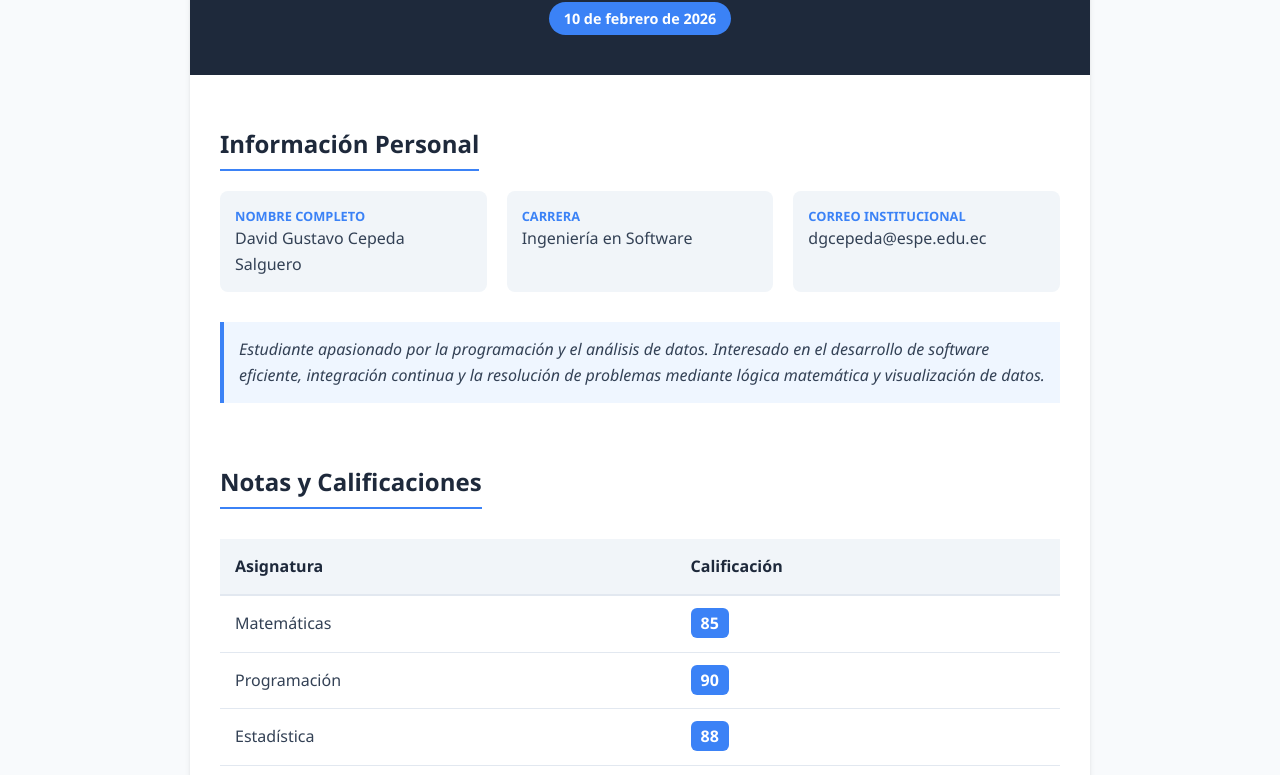
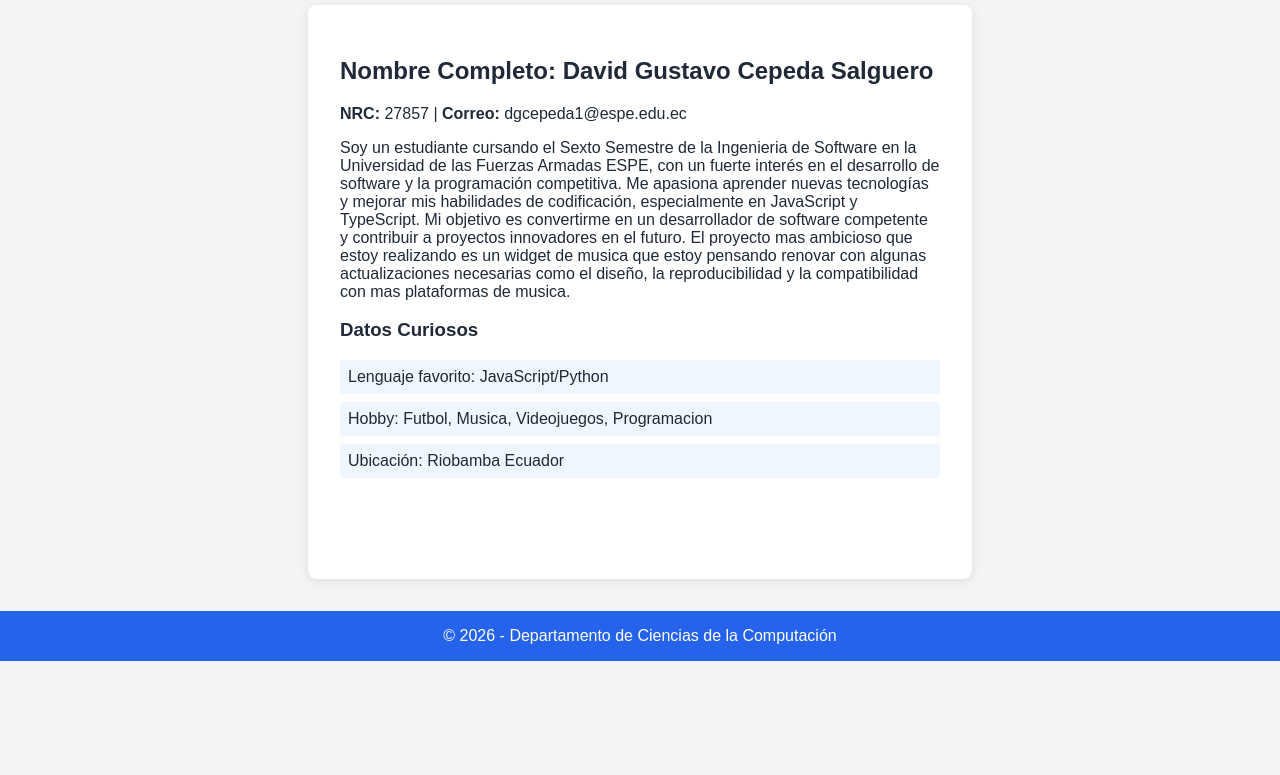
Before and after one commit to davidcepeda1/ExamenP3_Pruebas, a website: page public/index.html in a window 1280 px wide. Shown: the part 139-914 px from the top of the page. After the commit the page ends 800 px from the top, so only its background shows below. Drawn offline with Linux system fonts and the light colour scheme.

Commit message:
Examen Cepeda David P3 Pruebas

```diff
--- a/public/index.html
+++ b/public/index.html
@@ -2,196 +2,39 @@
 <html lang="es">
 <head>
     <meta charset="UTF-8">
-    <meta name="viewport" content="width=device-width, initial-scale=1.0">
-    <title>Perfil Académico — David Gustavo Cepeda Salguero</title>
+    <title>Perfil — Clima & Conversión</title>
     <style>
-        :root {
-            --primary-color: #1e293b;
-            --accent-color: #3b82f6;
-            --bg-color: #f8fafc;
-            --text-color: #334155;
-            --white: #ffffff;
-        }
-
-        body {
-            font-family: 'Segoe UI', Roboto, Helvetica, Arial, sans-serif;
-            margin: 0;
-            padding: 40px 20px;
-            background-color: var(--bg-color);
-            color: var(--text-color);
-            line-height: 1.6;
-        }
-
-        .container {
-            max-width: 900px;
-            margin: 0 auto;
-            background-color: var(--white);
-            border-radius: 12px;
-            box-shadow: 0 4px 6px -1px rgba(0, 0, 0, 0.1), 0 2px 4px -1px rgba(0, 0, 0, 0.06);
-            overflow: hidden;
-        }
-
-        header {
-            background-color: var(--primary-color);
-            color: var(--white);
-            padding: 40px 20px;
-            text-align: center;
-        }
-
-        header h1 {
-            margin: 0;
-            font-size: 2rem;
-            letter-spacing: 1px;
-        }
-
-        .date-badge {
-            display: inline-block;
-            margin-top: 10px;
-            background-color: var(--accent-color);
-            padding: 5px 15px;
-            border-radius: 20px;
-            font-size: 0.9rem;
-            font-weight: bold;
-        }
-
-        section {
-            padding: 30px;
-        }
-
-        h2 {
-            color: var(--primary-color);
-            border-bottom: 2px solid var(--accent-color);
-            display: inline-block;
-            margin-bottom: 20px;
-            padding-bottom: 5px;
-        }
-
-        .info-grid {
-            display: grid;
-            grid-template-columns: repeat(auto-fit, minmax(250px, 1fr));
-            gap: 20px;
-            margin-bottom: 30px;
-        }
-
-        .info-item {
-            background: #f1f5f9;
-            padding: 15px;
-            border-radius: 8px;
-        }
-
-        .info-item strong {
-            display: block;
-            color: var(--accent-color);
-            font-size: 0.8rem;
-            text-transform: uppercase;
-        }
-
-        .profile-desc {
-            background: #eff6ff;
-            border-left: 4px solid var(--accent-color);
-            padding: 15px;
-            font-style: italic;
-            margin-bottom: 40px;
-        }
-
-        table {
-            width: 100%;
-            border-collapse: collapse;
-            margin-top: 10px;
-        }
-
-        th {
-            background-color: #f1f5f9;
-            color: var(--primary-color);
-            font-weight: bold;
-            text-align: left;
-            padding: 15px;
-            border-bottom: 2px solid #e2e8f0;
-        }
-
-        td {
-            padding: 15px;
-            border-bottom: 1px solid #e2e8f0;
-        }
-
-        tr:hover {
-            background-color: #f8fafc;
-        }
-
-        .grade-pill {
-            background-color: var(--accent-color);
-            color: white;
-            padding: 4px 10px;
-            border-radius: 6px;
-            font-weight: bold;
-        }
+        :root { --main: #2563eb; --bg: #f3f4f6; --text: #1f2937; }
+        body { font-family: sans-serif; background: var(--bg); color: var(--text); display: flex; flex-direction: column; min-height: 100vh; margin: 0; }
+        header, footer { background: var(--main); color: white; text-align: center; padding: 1rem; }
+        main { flex: 1; max-width: 600px; margin: 2rem auto; background: white; padding: 2rem; border-radius: 8px; box-shadow: 0 2px 10px rgba(0,0,0,0.1); }
+        .data-list { list-style: none; padding: 0; }
+        .data-list li { margin: 0.5rem 0; padding: 0.5rem; background: #eff6ff; border-radius: 4px; }
     </style>
 </head>
 <body>
+    <header><h1>Dashboard Académico</h1></header>
+    <main>
 
-    <div class="container">
-        <header>
-            <h1>Perfil Académico</h1>
-            <div class="date-badge" id="currentDate"></div>
-        </header>
-
-        <section>
-            <h2>Información Personal</h2>
-            <div class="info-grid">
-                <div class="info-item">
-                    <strong>Nombre Completo</strong>
-                    David Gustavo Cepeda Salguero
-                </div>
-                <div class="info-item">
-                    <strong>Carrera</strong>
-                    Ingeniería en Software
-                </div>
-                <div class="info-item">
-                    <strong>Correo Institucional</strong>
-                    dgcepeda@espe.edu.ec
-                </div>
-            </div>
-
-            <div class="profile-desc">
-                Estudiante apasionado por la programación y el análisis de datos. Interesado en el desarrollo de software eficiente, integración continua y la resolución de problemas mediante lógica matemática y visualización de datos.
-            </div>
-
-            <h2>Notas y Calificaciones</h2>
-            <table>
-                <thead>
-                    <tr>
-                        <th>Asignatura</th>
-                        <th>Calificación</th>
-                    </tr>
-                </thead>
-                <tbody>
-                    <tr>
-                        <td>Matemáticas</td>
-                        <td><span class="grade-pill">85</span></td>
-                    </tr>
-                    <tr>
-                        <td>Programación</td>
-                        <td><span class="grade-pill">90</span></td>
-                    </tr>
-                    <tr>
-                        <td>Estadística</td>
-                        <td><span class="grade-pill">88</span></td>
-                    </tr>
-                    <tr>
-                        <td>Bases de Datos</td>
-                        <td><span class="grade-pill">92</span></td>
-                    </tr>
-                </tbody>
-            </table>
-        </section>
-    </div>
-
-    <script>
-        // Script para mostrar la fecha actual en español
-        const dateElement = document.getElementById('currentDate');
-        const options = { year: 'numeric', month: 'long', day: 'numeric' };
-        const today  = new Date();
-        dateElement.textContent = today.toLocaleDateString('es-ES', options);
-    </script>
+        <h2>Nombre Completo: David Gustavo Cepeda Salguero</h2>
+        <p><strong>NRC:</strong> 27857 | <strong>Correo:</strong> dgcepeda1@espe.edu.ec</p>
+        <p>
+            Soy un estudiante cursando el Sexto Semestre de la Ingenieria de Software en la Universidad de las
+            Fuerzas Armadas ESPE, con un fuerte interés en el desarrollo de software y la
+            programación competitiva. Me apasiona aprender nuevas tecnologías y mejorar mis
+            habilidades de codificación, especialmente en JavaScript y TypeScript. Mi objetivo
+            es convertirme en un desarrollador de software competente y contribuir a proyectos
+            innovadores en el futuro. El proyecto mas ambicioso que estoy realizando es un widget de
+            musica que estoy pensando renovar con algunas actualizaciones necesarias como el diseño, la
+            reproducibilidad y la compatibilidad con mas plataformas de musica.
+        </p>
+        <h3>Datos Curiosos</h3>
+        <ul class="data-list">
+            <li> Lenguaje favorito: JavaScript/Python</li>
+            <li> Hobby: Futbol, Musica, Videojuegos, Programacion</li>
+            <li> Ubicación: Riobamba Ecuador</li>
+        </ul>
+    </main>
+    <footer>© 2026 - Departamento de Ciencias de la Computación</footer>
 </body>
 </html>
```
Also changed, not shown: src/utils/clima.js (added, +30 -0 lines), src/utils/clima.test.js (added, +23 -0 lines), src/utils/grade.js (deleted, +0 -68 lines), src/utils/grade.test.js (deleted, +0 -59 lines).
